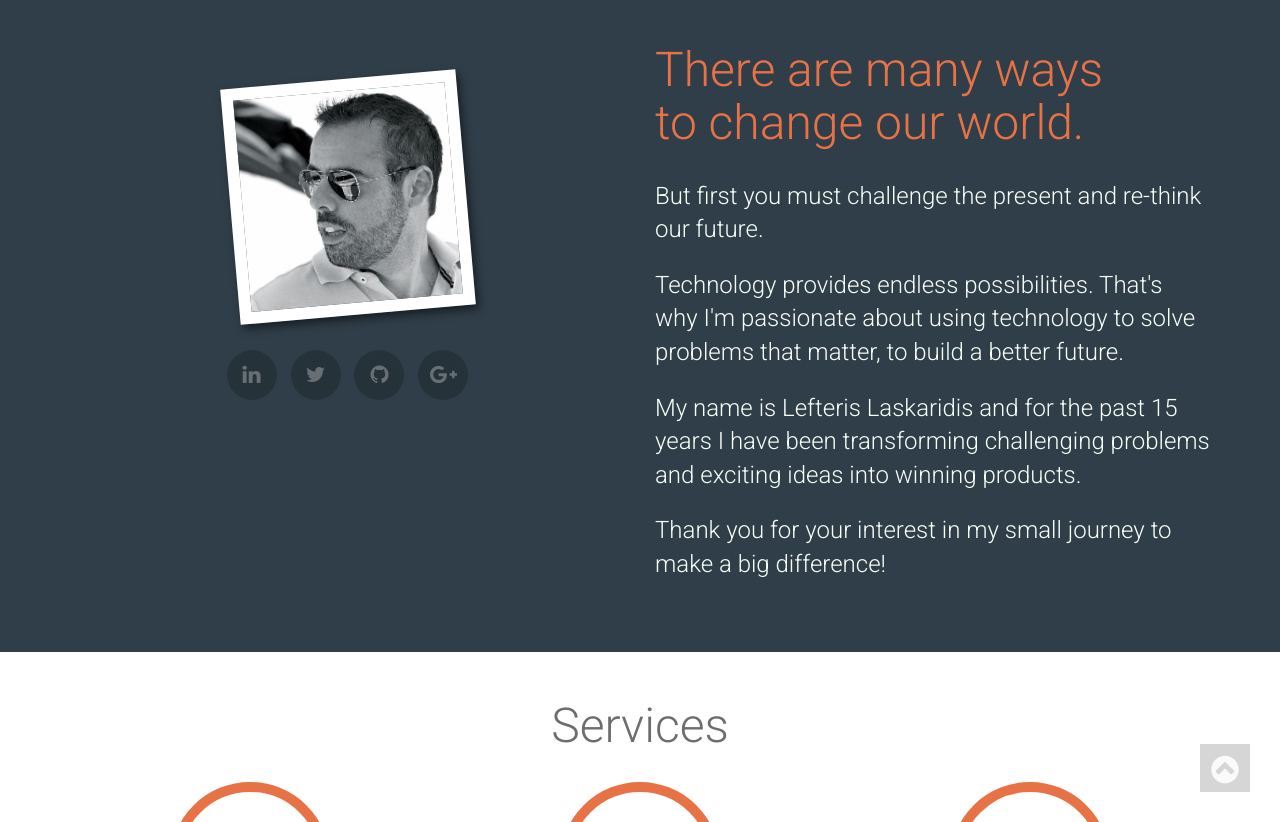
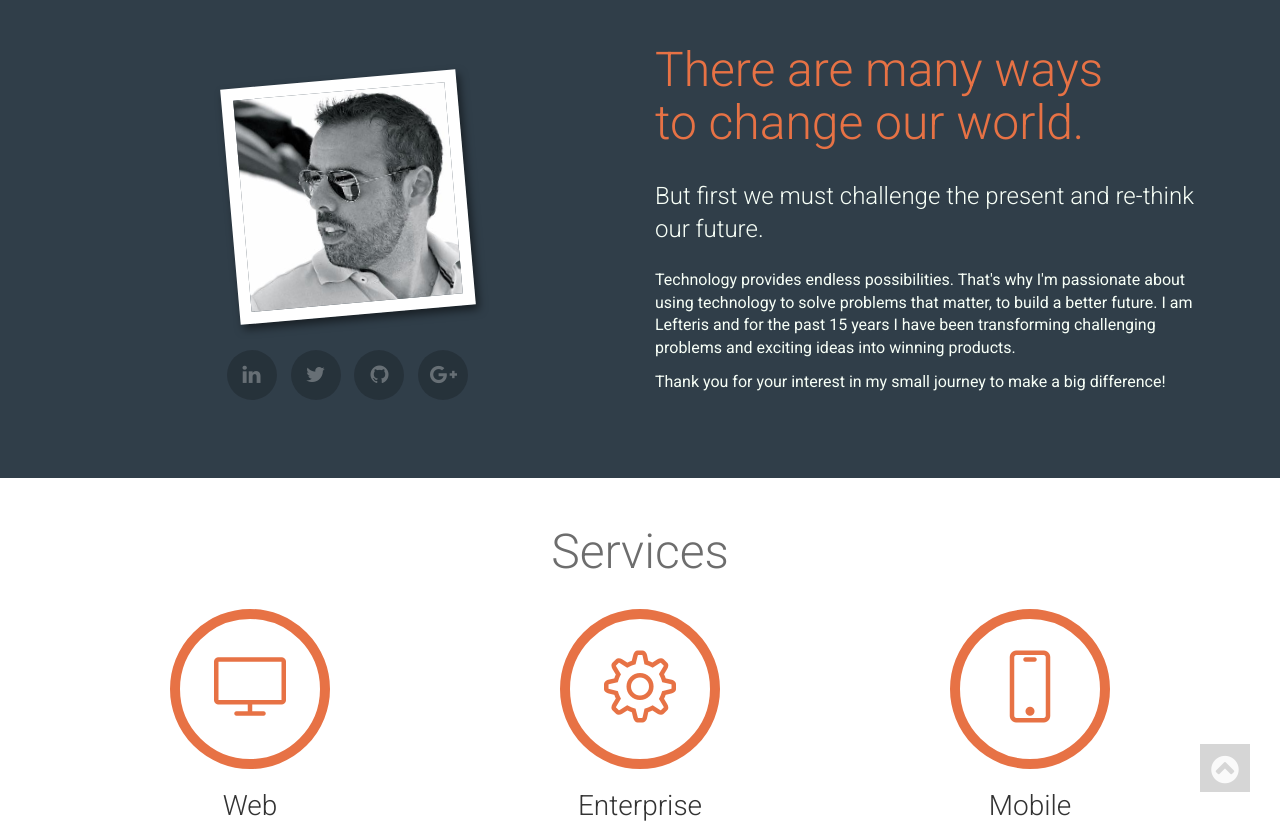
Before and after one commit to laskaridis/laskaridis.github.io, a Jekyll site: the page built from index.html, in a window 1280 px wide and 900 px high, scrolled down 826 px, cut to the strip 78-900 px from the top of the window. Built offline with Jekyll 4.4.1, drawn with Linux system fonts in a browser that asks for light colours; nearby versions of some CDN libraries; some web fonts are replaced; comment, search, counter and statistics services are not loaded.

Commit message:
Format about text

```diff
--- a/_includes/about.html
+++ b/_includes/about.html
@@ -31,15 +31,13 @@
         There are many ways <br> to change our world.
       </h2>
 
-      <p class="lead">But first you must challenge the present and re-think our future.</p>
+      <p class="lead">But first we must challenge the present and re-think our future.</p>
 
-      <p class="lead">Technology provides endless possibilities. That's why I'm passionate about using technology to
-      solve problems that matter, to build a better future.</p>
+      <p>Technology provides endless possibilities. That's why I'm passionate about using technology to
+      solve problems that matter, to build a better future. I am Lefteris and for the past 15 years
+      I have been transforming challenging problems and exciting ideas into winning products.</p>
 
-      <p class="lead">My name is Lefteris Laskaridis and for the past 15 years I have been transforming challenging
-      problems and exciting ideas into winning products.</p>
-
-      <p class="lead">Thank you for your interest in my small journey to make a big difference!</p>
+      <p>Thank you for your interest in my small journey to make a big difference!</p>
     </div>
   </div>
 </div>
```
